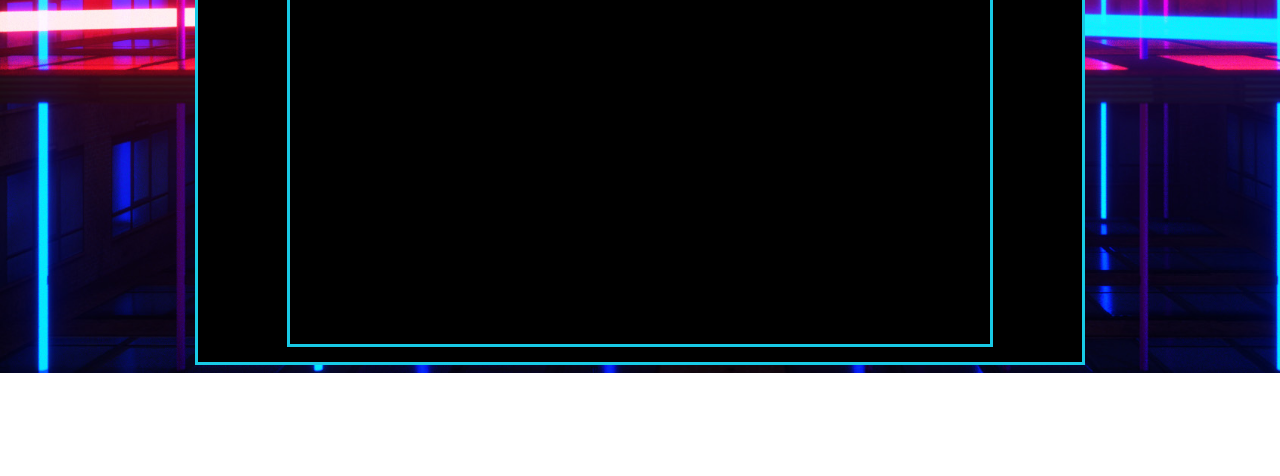
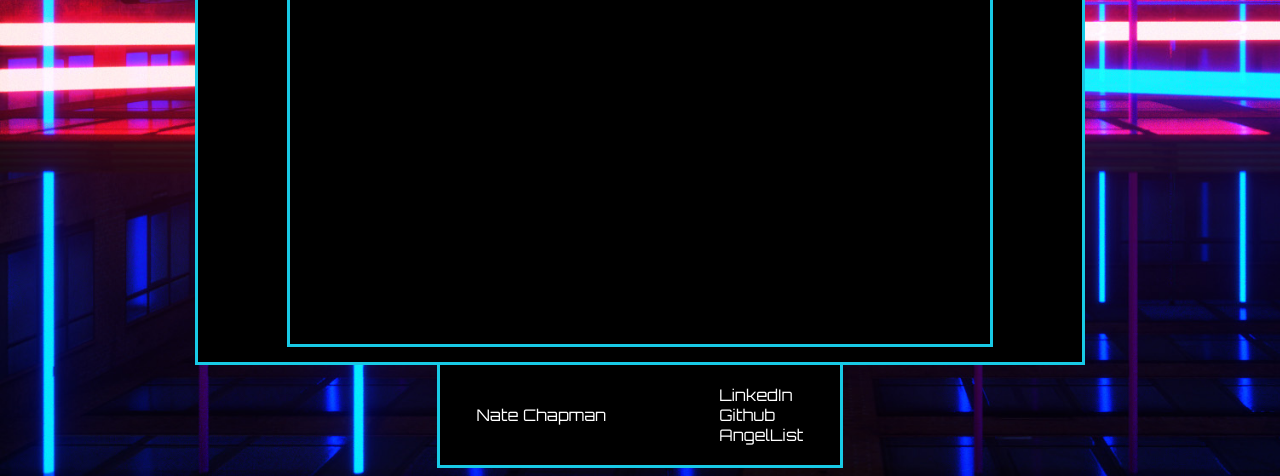
Before and after one commit to nchapma2/CyberDrive, a website built with webpack: page index.html in a window 1280 px wide. Shown: the part 444-920 px from the top of the page. Before the commit the page ends 817 px from the top, so only its background shows below. Built offline with nearby package versions, Linux system fonts and the light colour scheme.

Commit message:
Added footer

```diff
--- a/game.css
+++ b/game.css
@@ -1,8 +1,9 @@
-body div span p h1 h2 h3 img link title head button header canvas option select input{
+body div span a li ul p h1 h2 h3 img link title head button header canvas option select input{
   font-family: 'Orbitron', sans-serif;
 }
 body {
   display: flex;
+  flex-direction: column;
   background: url('./images/background.jpg') ;
   background-size: cover;
   font-family: 'Orbitron', sans-serif;
@@ -116,3 +117,38 @@ body {
   border: 1px solid #18CAE6;
   border-radius: 3px;
 }
+
+.footer {
+  height: 100px;
+  width: 400px;
+  align-self: center;
+  background: black;
+  border-bottom:3px solid #18CAE6;
+  border-left:3px solid #18CAE6;
+  border-right:3px solid #18CAE6;
+  display: flex;
+  justify-content: space-around;
+}
+
+.footer-name {
+  color: white;
+  text-align: center;
+  align-self: center;
+}
+
+ul {
+  align-self: center;
+}
+
+a {
+  color: white;
+  text-decoration: none;
+}
+
+a:visited {
+  color: white;
+}
+
+a:hover {
+  color: #18CAE6;
+}
--- a/index.html
+++ b/index.html
@@ -37,6 +37,14 @@
       </div>
       <canvas id='canvas' width=700 height=700>
     </div>
+    <div class='footer'>
+      <div class='footer-name'>Nate Chapman</div>
+      <ul class='icon-links'>
+        <li><a href="https://www.linkedin.com/in/nate-chapman/">LinkedIn</a></li>
+        <li><a href="https://github.com/nchapma2">Github</a></li>
+        <li><a href="https://angel.co/nathaniel-chapman-2">AngelList</a></li>
+      </ul>
+    </div>
       <script src='./lib/bundle.js'></script>
   </body>
 </html>
```
